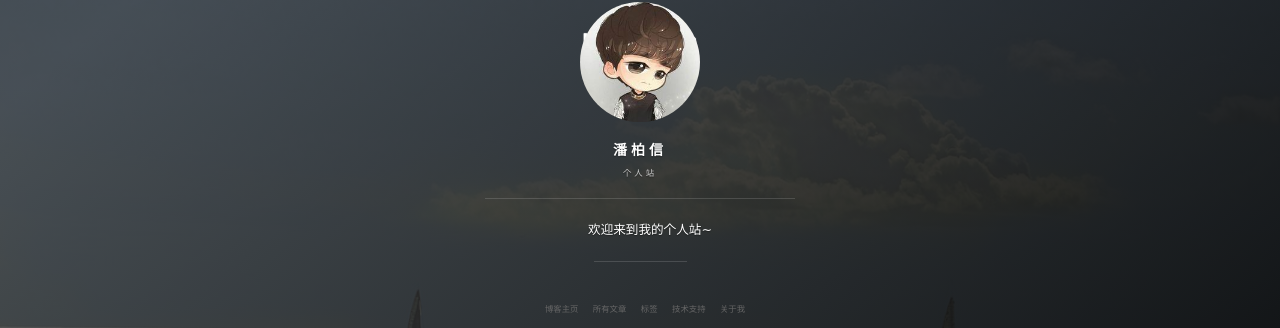
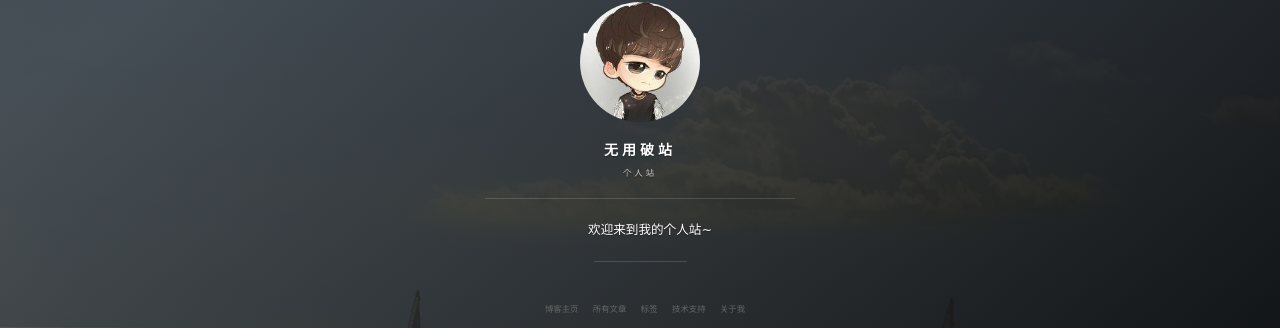
Before and after one commit to w1770946466/w1770946466.github.io, a Jekyll site: the page built from index.html, in a window 1280 px wide. Shown: the part 286-614 px from the top of the page. Built offline with Jekyll 4.4.1, drawn with Linux system fonts in a browser that asks for light colours; nearby versions of some CDN libraries; the list of posts is cut into pages by our own code; comment, search, counter and statistics services are not loaded; some of the changed text lies outside the part shown.

Commit message:
Update _config.yml

```diff
--- a/_config.yml
+++ b/_config.yml
@@ -1,11 +1,11 @@
 # Basic
-title: 潘柏信
+title: 无用破站
 subtitle: 个人站
 description: 欢迎来到我的个人站~
 # 头像里面的标题
 avatarTitle: leopardpan
 # 头像里面的描述
-avatarDesc: iOS / 机器学习
+avatarDesc: 无用 / 学习
 url: "https://leopardpan.cn"
 
 # 博客是否自动生成目录，false为不生成
@@ -30,14 +30,14 @@ social:
 
 # 百度统计
 # 使用博客模板请去掉或者更换 id
-baidu:
-    id: 8ba1c6be0953b6f9c2ba38e57f615421
+#baidu:
+    #id: 8ba1c6be0953b6f9c2ba38e57f615421
 
 # Google Analytics
 # 使用博客模板请去掉或者更换 id
-ga:
-    id: UA-84134159-3
-    host: auto
+#ga:
+    #id: UA-84134159-3
+    #host: auto
 
 
 # 《----------------- 上面的信息修改成你自己的 ---------------------------》
```
